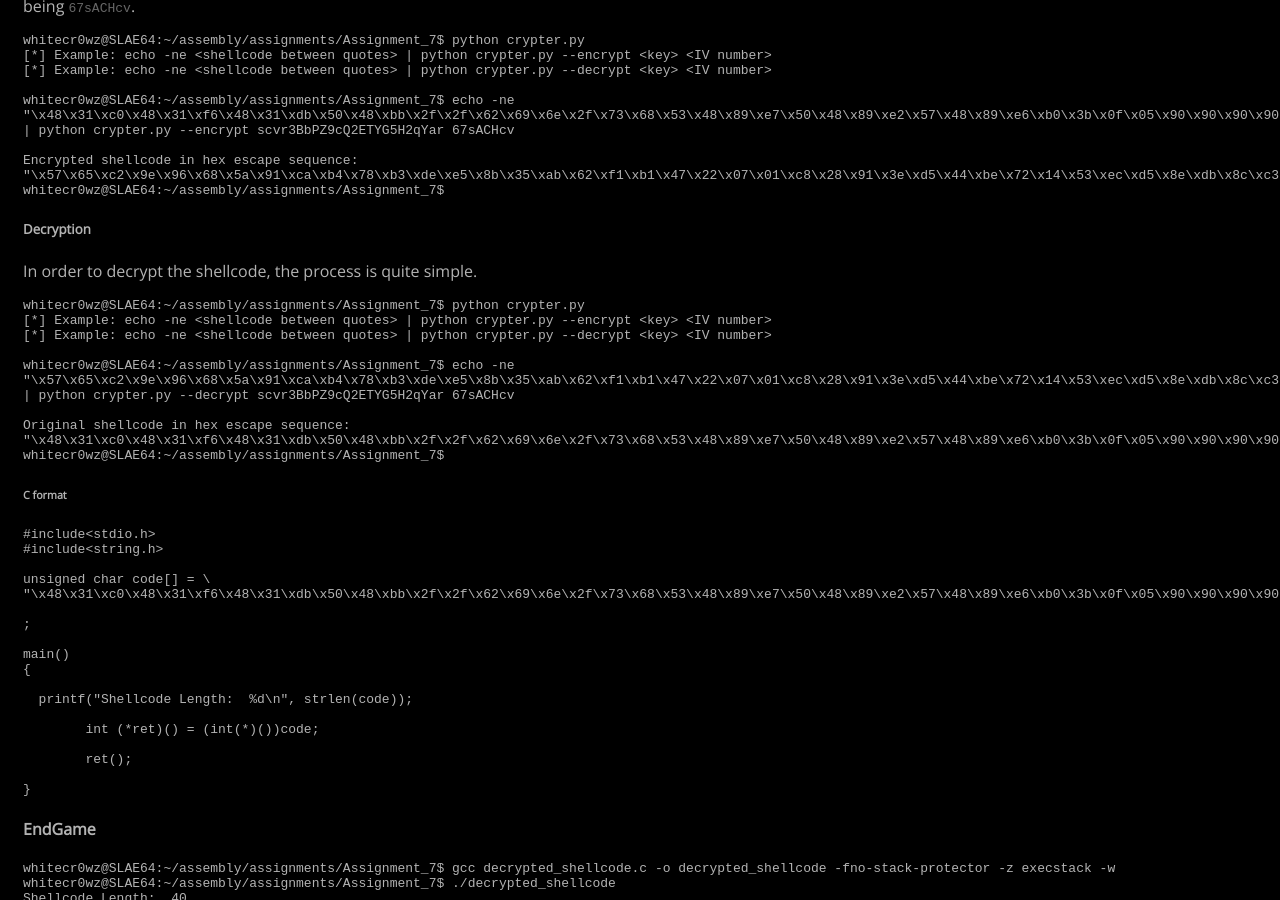
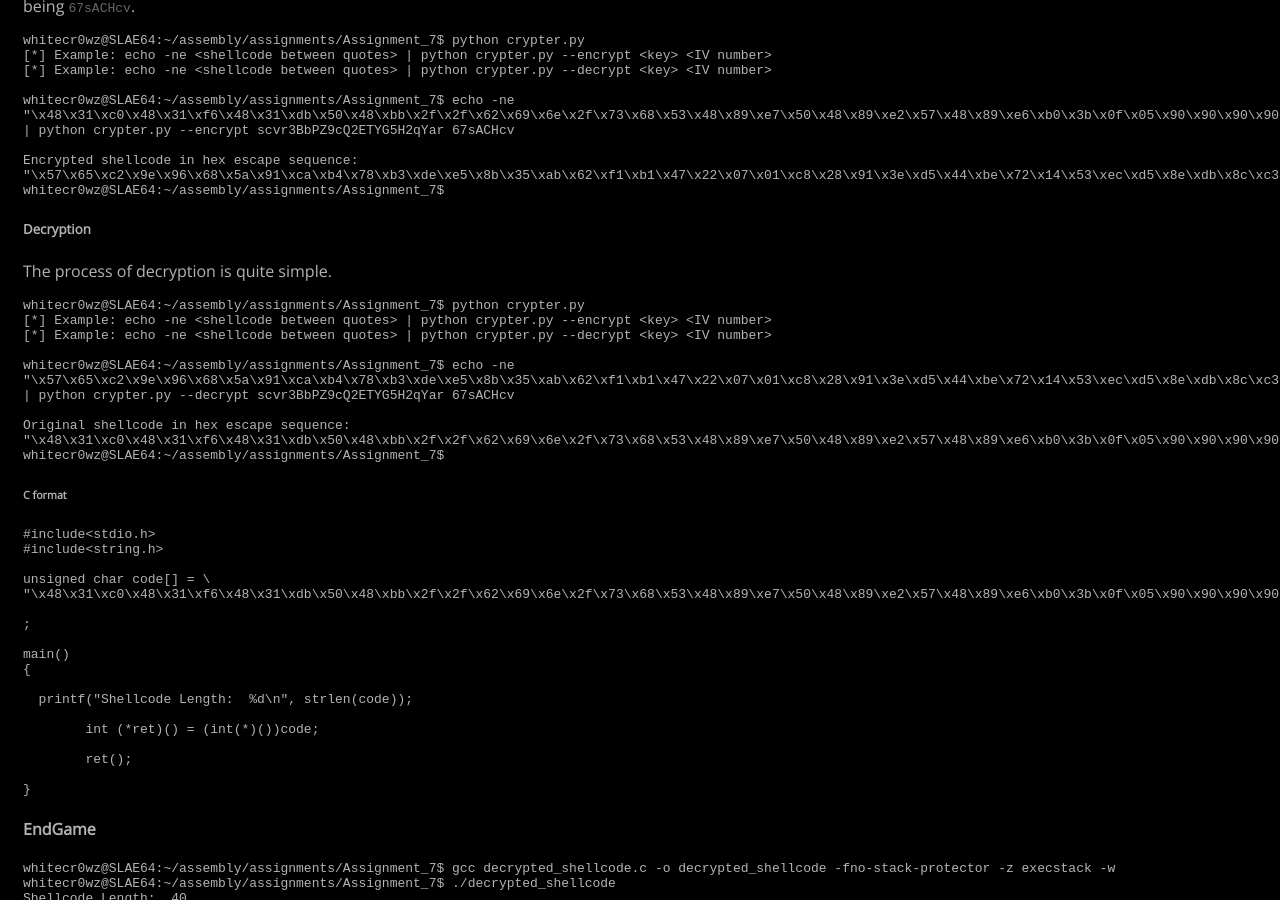
Before and after one commit to whitecr0wz/whitecr0wz.github.io, a Jekyll site: the page built from _posts/posts/2021-01-14-SLAE64-Custom-Crypter.md, in a window 1280 px wide and 900 px high, scrolled down 1547 px. Built offline with Jekyll 4.4.1, drawn with Linux system fonts in a browser that asks for light colours.

Commit message:
Update 2021-01-14-SLAE64-Custom-Crypter.md

````diff
--- a/_posts/posts/2021-01-14-SLAE64-Custom-Crypter.md
+++ b/_posts/posts/2021-01-14-SLAE64-Custom-Crypter.md
@@ -107,7 +107,7 @@ whitecr0wz@SLAE64:~/assembly/assignments/Assignment_7$
 
 ##### Decryption
 
-In order to decrypt the shellcode, the process is quite simple.
+The process of decryption is quite simple.
 
 ```term
 whitecr0wz@SLAE64:~/assembly/assignments/Assignment_7$ python crypter.py
````
